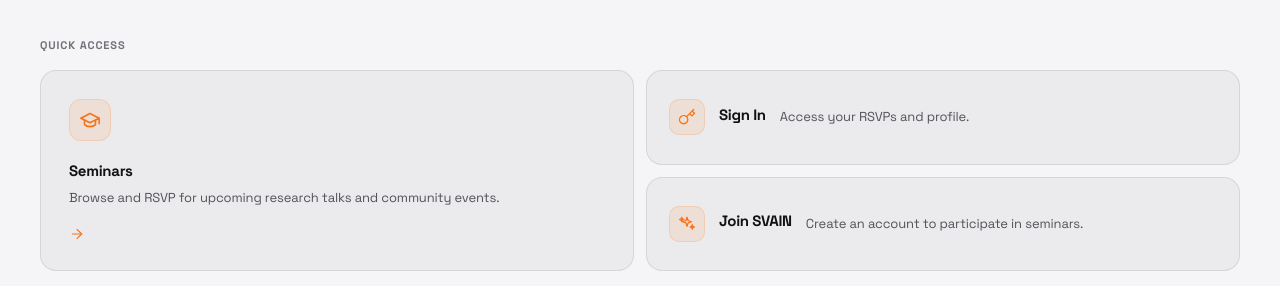
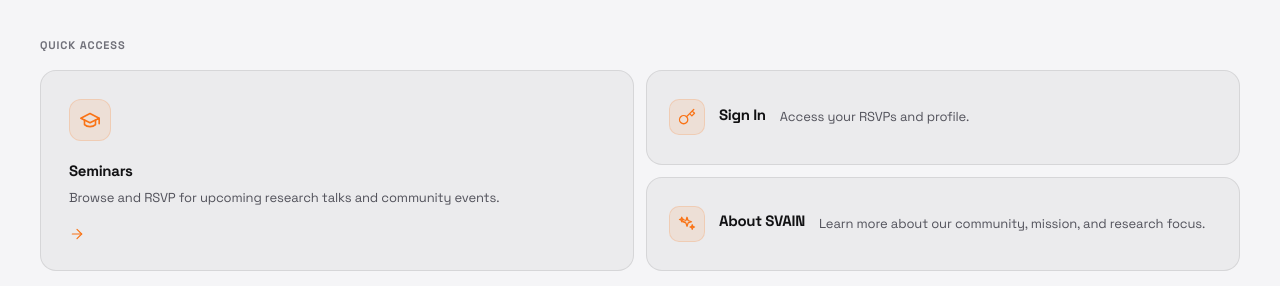
Before and after one commit to Silicon-Valley-Privacy-Preserving-AI/kpai-rsvp, a React (Vite) app in the folder fe/: page / in a window 1280 px wide. Shown: the part 666-952 px from the top of the page. Built offline with nearby package versions, Linux system fonts and the light colour scheme; no server answers.

Commit message:
feat: quick access panel ui improvement

```diff
--- a/fe/src/pages/MainPage.tsx
+++ b/fe/src/pages/MainPage.tsx
@@ -7,11 +7,12 @@ import { route } from "../router/route";
 import { Button, Badge } from "../components/ui";
 import {
   GraduationCapIcon, KeyIcon, SparklesIcon, SettingsIcon,
-  ArrowRightIcon, CalendarIcon, UsersIcon,
+  ArrowRightIcon, CalendarIcon, UsersIcon, UserIcon,
 } from "../components/icons";
 import type { SeminarResponse, SeminarDetailResponse } from "../types/seminar";
 import { tzAbbr } from "../utils/datetime";
 import { BROWSER_TZ } from "../utils/constants";
+import { links } from "../utils/links";
 
 type User = { id: number; username: string; email: string; role: string; };
 
@@ -272,8 +273,14 @@ export default function MainPage() {
       {/* ── Feature tiles ── */}
       <TileSection>
         <TileSectionLabel>Quick Access</TileSectionLabel>
-        <TileGrid>
-          <FeaturedTile to={route.seminar}>
+        {/* tileCount drives grid columns + row-spanning so there's never an empty gap */}
+        {/* not-logged-in: +Sign In+About SVAIN | member: +My Page+About SVAIN | staff: +My Page+Admin */}
+        {(() => {
+          const showAbout = !isLoggedIn || data?.role === "member";
+          const tileCount = 1 + (!isLoggedIn ? 1 : 0) + (isLoggedIn ? 1 : 0) + (data?.role === "staff" ? 1 : 0) + (showAbout ? 1 : 0);
+          return (
+            <TileGrid $cols={tileCount >= 2 ? 2 : 1}>
+              <FeaturedTile to={route.seminar} $spanRows={tileCount >= 3}>
                 <TileIconWrap>
                   <GraduationCapIcon size={22} color="#F97316" />
                 </TileIconWrap>
@@ -287,7 +294,6 @@ export default function MainPage() {
               </FeaturedTile>
 
               {!isLoggedIn && (
-            <>
                 <Tile to={route.signin}>
                   <TileIconWrap small>
                     <KeyIcon size={18} color="#F97316" />
@@ -295,14 +301,16 @@ export default function MainPage() {
                   <TileTitle>Sign In</TileTitle>
                   <TileDesc>Access your RSVPs and profile.</TileDesc>
                 </Tile>
-              <Tile to={route.signup}>
+              )}
+
+              {isLoggedIn && (
+                <Tile to={route.mypage}>
                   <TileIconWrap small>
-                  <SparklesIcon size={18} color="#F97316" />
+                    <UserIcon size={18} color="#F97316" />
                   </TileIconWrap>
-                <TileTitle>Join SVAIN</TileTitle>
-                <TileDesc>Create an account to participate in seminars.</TileDesc>
+                  <TileTitle>My Page</TileTitle>
+                  <TileDesc>View your profile, RSVPs, and membership status.</TileDesc>
                 </Tile>
-            </>
               )}
 
               {data?.role === "staff" && (
@@ -314,7 +322,19 @@ export default function MainPage() {
                   <TileDesc>Manage users, seminars, and attendance.</TileDesc>
                 </Tile>
               )}
+
+              {showAbout && (
+                <ExternalTile href={links.github_page} target="_blank" rel="noopener noreferrer">
+                  <TileIconWrap small>
+                    <SparklesIcon size={18} color="#F97316" />
+                  </TileIconWrap>
+                  <TileTitle>About SVAIN</TileTitle>
+                  <TileDesc>Learn more about our community, mission, and research focus.</TileDesc>
+                </ExternalTile>
+              )}
             </TileGrid>
+          );
+        })()}
       </TileSection>
     </Wrapper>
   );
@@ -649,13 +669,13 @@ const TileSectionLabel = styled.div`
   margin-bottom: 16px;
 `;
 
-const TileGrid = styled.div`
+const TileGrid = styled.div<{ $cols?: number }>`
   display: grid;
   grid-template-columns: 1fr;
   gap: 12px;
 
   @media (min-width: 560px) {
-    grid-template-columns: repeat(2, 1fr);
+    grid-template-columns: ${({ $cols = 2 }) => $cols >= 2 ? "repeat(2, 1fr)" : "1fr"};
   }
 `;
 
@@ -677,14 +697,14 @@ const baseTileCSS = `
   }
 `;
 
-const FeaturedTile = styled(Link)`
+const FeaturedTile = styled(Link)<{ $spanRows?: boolean }>`
   ${baseTileCSS}
   padding: 24px 24px;
   grid-column: 1 / -1;
 
   @media (min-width: 560px) {
     grid-column: auto;
-    grid-row: span 2;
+    grid-row: ${({ $spanRows }) => $spanRows ? "span 2" : "auto"};
     padding: 28px;
     flex-direction: column;
     gap: 18px;
@@ -692,6 +712,13 @@ const FeaturedTile = styled(Link)`
 `;
 
 const Tile = styled(Link)`
+  ${baseTileCSS}
+  padding: 20px 22px;
+  flex-direction: row;
+  align-items: center;
+`;
+
+const ExternalTile = styled.a`
   ${baseTileCSS}
   padding: 20px 22px;
   flex-direction: row;
--- a/fe/src/utils/links.ts
+++ b/fe/src/utils/links.ts
@@ -1,5 +1,6 @@
 export const links = {
   github: "https://github.com/nexus-pai/nexus-pai.github.io",
+  github_page: "https://nexus-pai.github.io",
   instagram: "https://www.instagram.com/kpai1006/",
   linkedin:
     "https://www.linkedin.com/company/silicon-valley-privacy-preserving-ai-forum",
```
Lines whose indentation alone changed are shown as unchanged.
